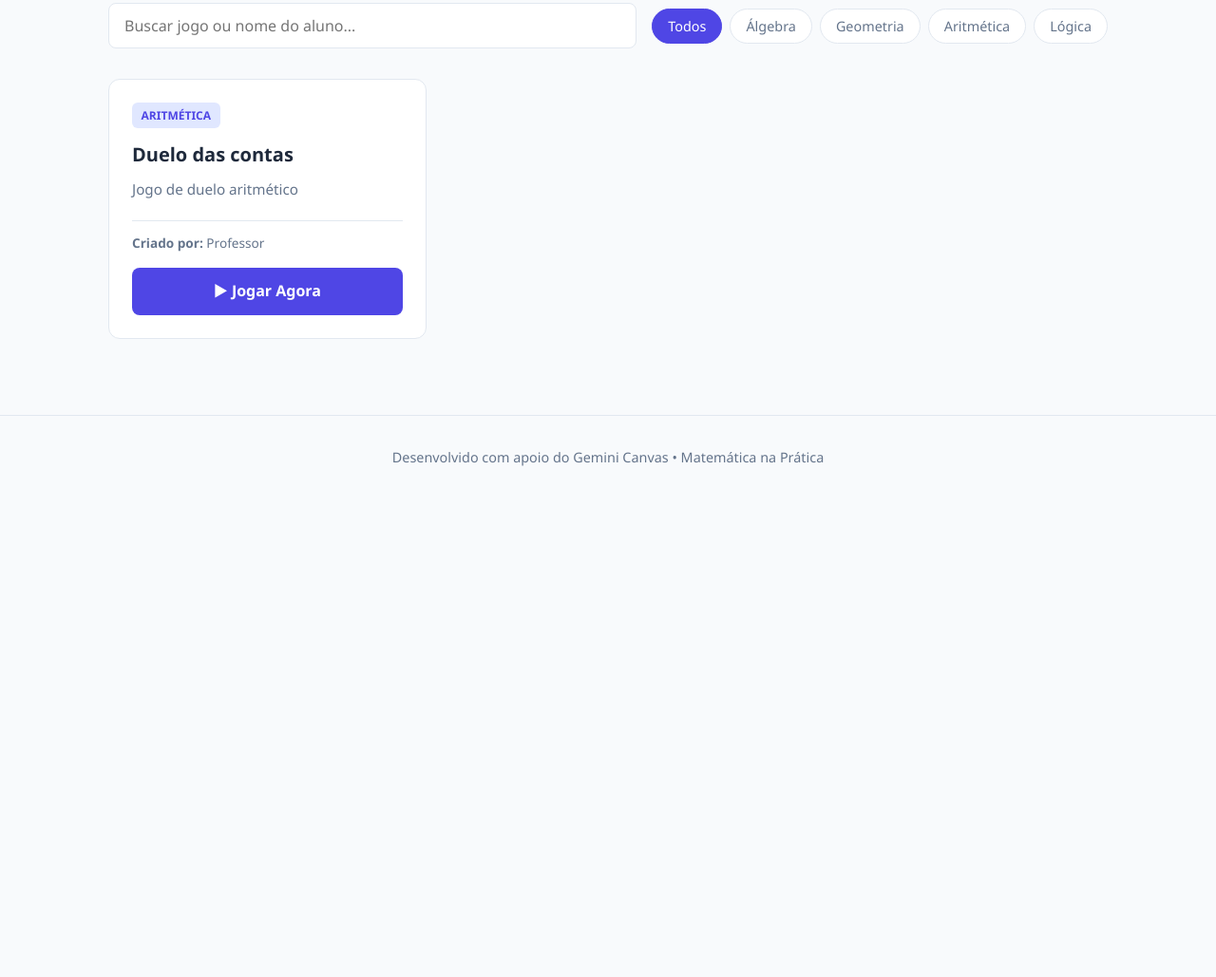
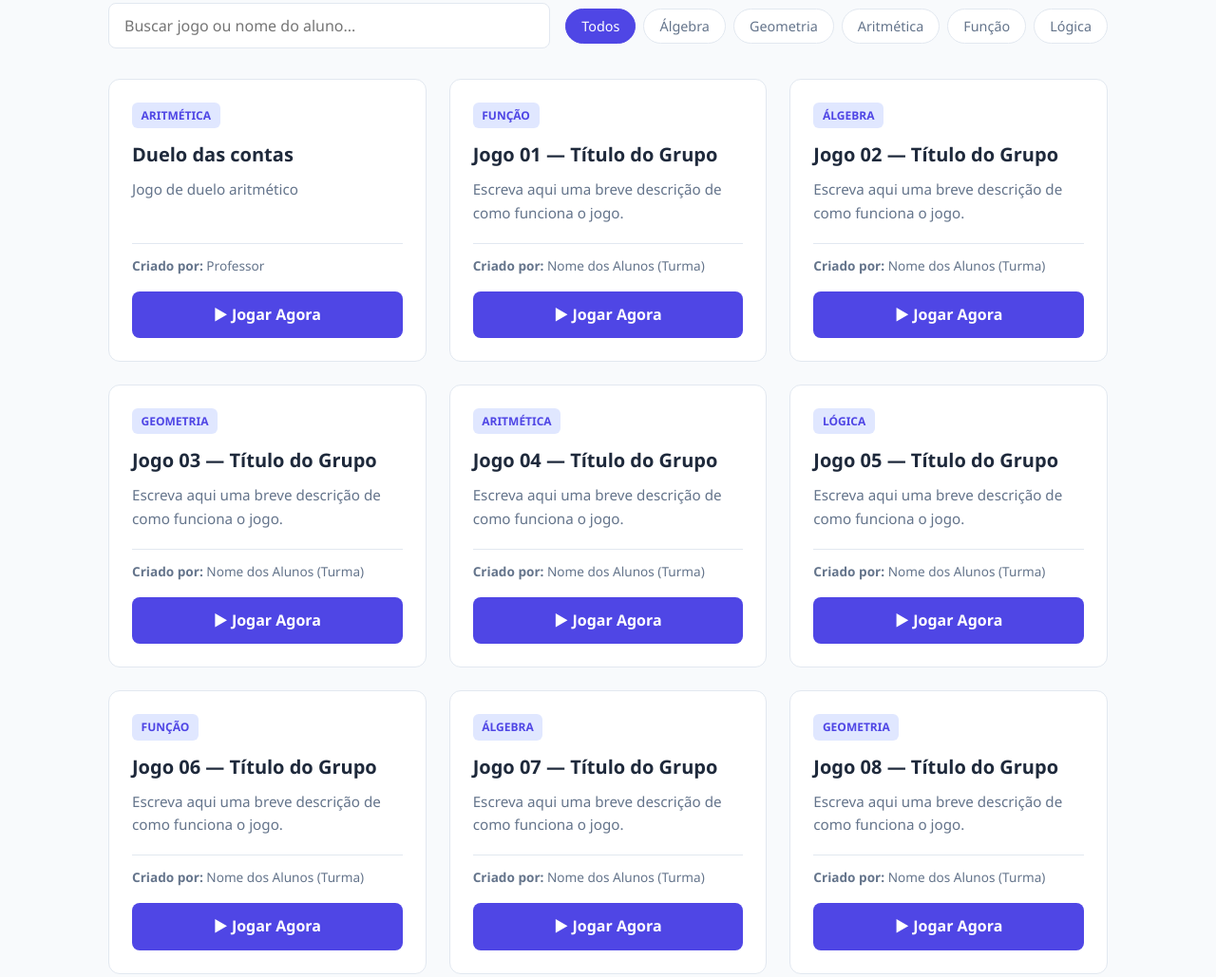
Before and after one commit to andersonfmfm-sketch/MathIA, a plain HTML site: page index.html in a window 1280 px wide. Shown: the part 299-1328 px from the top of the page at 95% size. Before the commit the page ends 824 px from the top, so only its background shows below. Drawn offline with Linux system fonts and the light colour scheme.

Commit message:
Update index.html

```diff
--- a/index.html
+++ b/index.html
@@ -205,6 +205,7 @@
                 <button class="filter-btn" data-category="Álgebra">Álgebra</button>
                 <button class="filter-btn" data-category="Geometria">Geometria</button>
                 <button class="filter-btn" data-category="Aritmética">Aritmética</button>
+                <button class="filter-btn" data-category="Função">Função</button>
                 <button class="filter-btn" data-category="Lógica">Lógica</button>
             </div>
         </div>
@@ -227,6 +228,76 @@
                 categoria: "Aritmética",
                 autores: "Professor",
                 arquivo: "duelo_mat.html"
+            },
+            {
+                titulo: "Jogo 01 — Título do Grupo",
+                descricao: "Escreva aqui uma breve descrição de como funciona o jogo.",
+                categoria: "Função",
+                autores: "Nome dos Alunos (Turma)",
+                arquivo: "jogo1.html"
+            },
+            {
+                titulo: "Jogo 02 — Título do Grupo",
+                descricao: "Escreva aqui uma breve descrição de como funciona o jogo.",
+                categoria: "Álgebra",
+                autores: "Nome dos Alunos (Turma)",
+                arquivo: "jogo2.html"
+            },
+            {
+                titulo: "Jogo 03 — Título do Grupo",
+                descricao: "Escreva aqui uma breve descrição de como funciona o jogo.",
+                categoria: "Geometria",
+                autores: "Nome dos Alunos (Turma)",
+                arquivo: "jogo3.html"
+            },
+            {
+                titulo: "Jogo 04 — Título do Grupo",
+                descricao: "Escreva aqui uma breve descrição de como funciona o jogo.",
+                categoria: "Aritmética",
+                autores: "Nome dos Alunos (Turma)",
+                arquivo: "jogo4.html"
+            },
+            {
+                titulo: "Jogo 05 — Título do Grupo",
+                descricao: "Escreva aqui uma breve descrição de como funciona o jogo.",
+                categoria: "Lógica",
+                autores: "Nome dos Alunos (Turma)",
+                arquivo: "jogo5.html"
+            },
+            {
+                titulo: "Jogo 06 — Título do Grupo",
+                descricao: "Escreva aqui uma breve descrição de como funciona o jogo.",
+                categoria: "Função",
+                autores: "Nome dos Alunos (Turma)",
+                arquivo: "jogo6.html"
+            },
+            {
+                titulo: "Jogo 07 — Título do Grupo",
+                descricao: "Escreva aqui uma breve descrição de como funciona o jogo.",
+                categoria: "Álgebra",
+                autores: "Nome dos Alunos (Turma)",
+                arquivo: "jogo7.html"
+            },
+            {
+                titulo: "Jogo 08 — Título do Grupo",
+                descricao: "Escreva aqui uma breve descrição de como funciona o jogo.",
+                categoria: "Geometria",
+                autores: "Nome dos Alunos (Turma)",
+                arquivo: "jogo8.html"
+            },
+            {
+                titulo: "Jogo 09 — Título do Grupo",
+                descricao: "Escreva aqui uma breve descrição de como funciona o jogo.",
+                categoria: "Aritmética",
+                autores: "Nome dos Alunos (Turma)",
+                arquivo: "jogo9.html"
+            },
+            {
+                titulo: "Jogo 10 — Título do Grupo",
+                descricao: "Escreva aqui uma breve descrição de como funciona o jogo.",
+                categoria: "Lógica",
+                autores: "Nome dos Alunos (Turma)",
+                arquivo: "jogo10.html"
             }
         ];
         // =====================================================================
```
